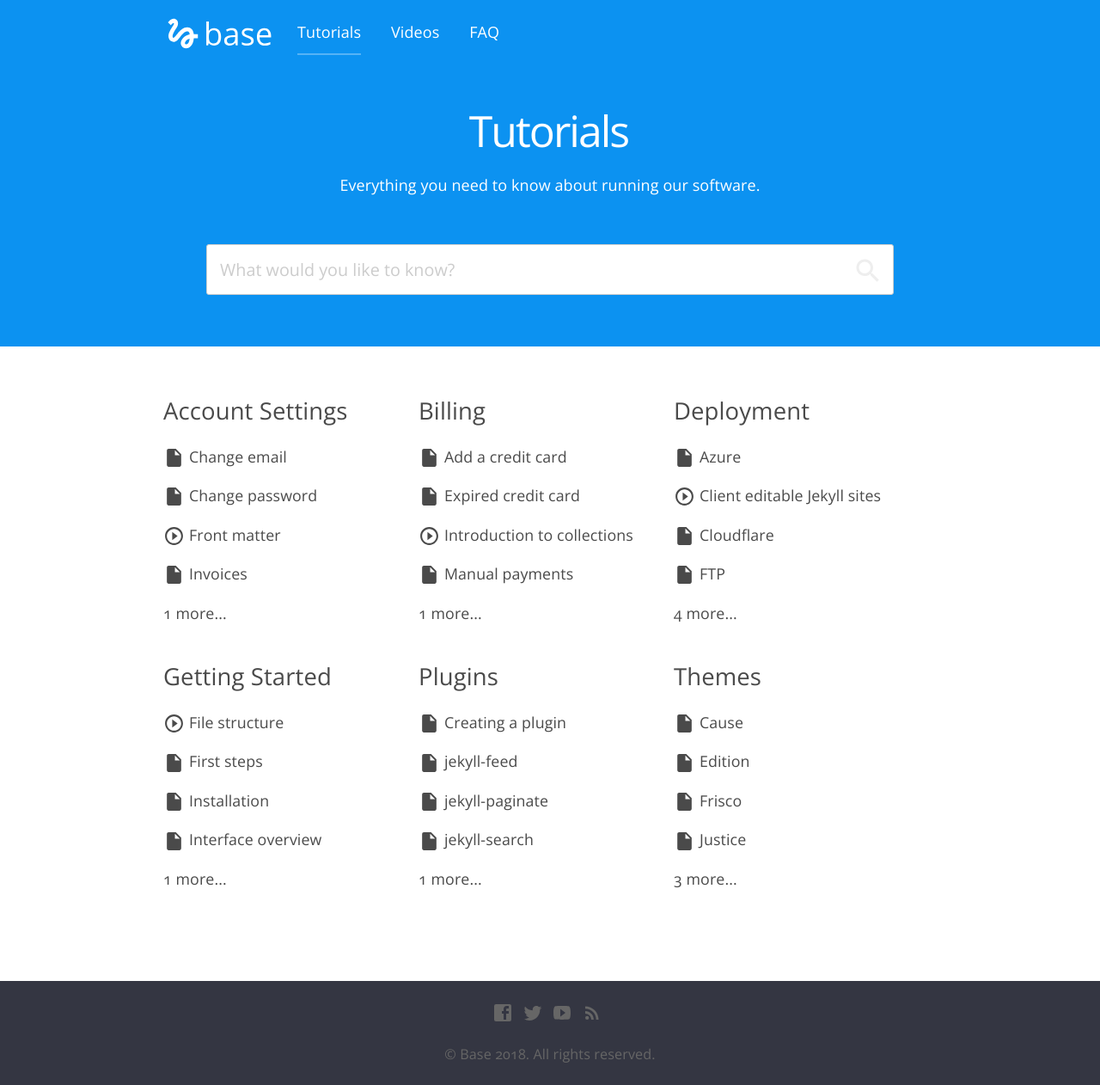
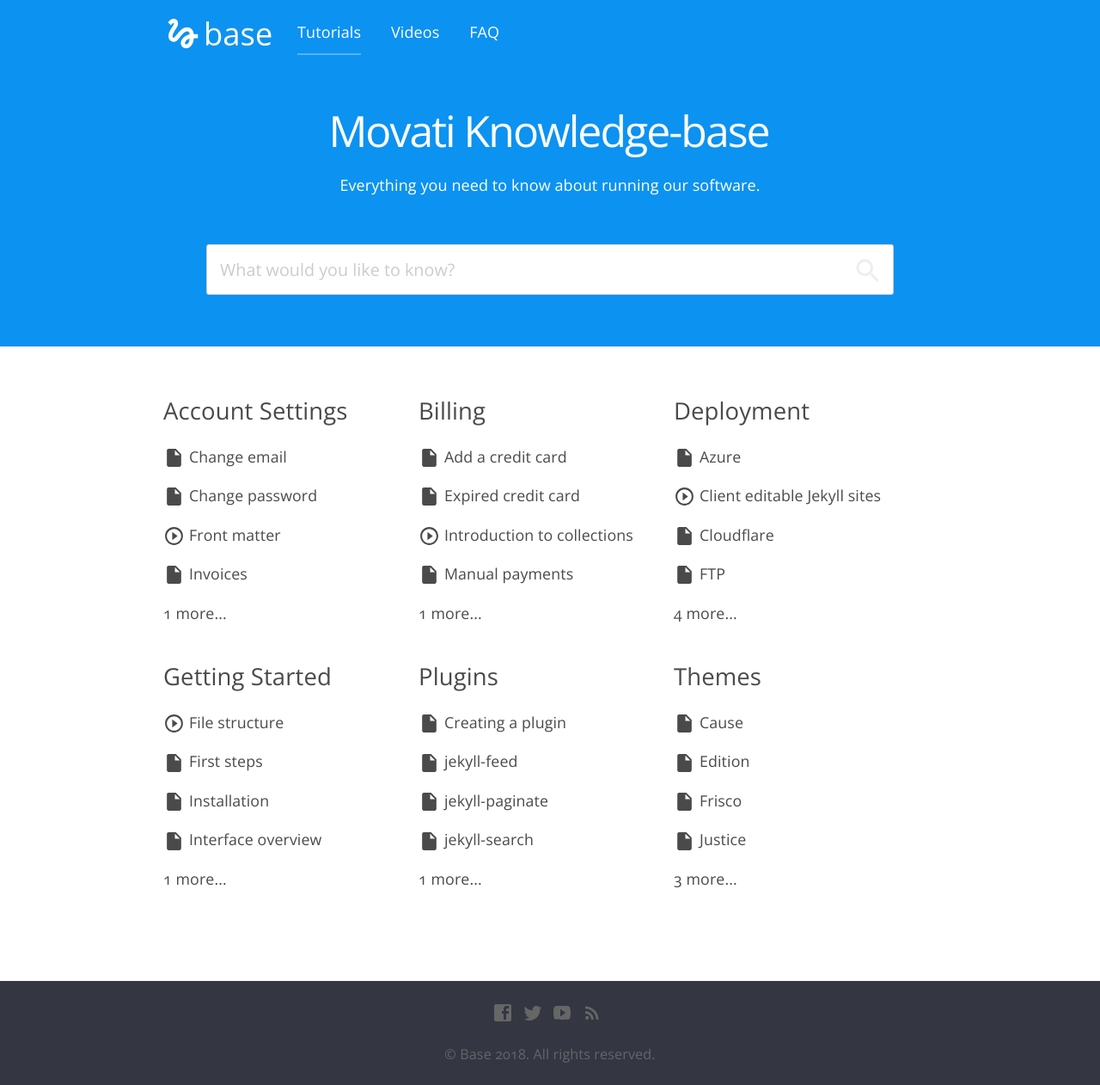
Before and after one commit to mikstraz/Base-Jekyl, a Jekyll site: the page built from index.html, in a window 1280 px wide. Shown: the whole page at 86% size. Built offline with Jekyll 4.4.1, drawn with Linux system fonts in a browser that asks for light colours; nearby versions of some CDN libraries.

Commit message:
Updated '_layouts/default.html' via CloudCannon

```diff
--- a/_layouts/default.html
+++ b/_layouts/default.html
@@ -2,14 +2,14 @@
 
 <html lang="en">
 	<head>
-		<meta charset="utf-8">
-		<meta name="viewport" content="width=device-width, initial-scale=1">
+		<meta charset="utf-8" />
+		<meta name="viewport" content="width=device-width, initial-scale=1" />
 
-		<link rel="stylesheet" href="{{ site.baseurl }}/css/screen.css">
-		<link rel="apple-touch-icon" href="{{ site.baseurl }}/apple-touch-icon.png">
-		<link rel="icon" type="image/png" href="{{ site.baseurl }}/touch-icon.png" sizes="192x192">
-		<link rel="icon" type="image/png" href="{{ site.baseurl }}/images/favicon.png">
-		<link rel="stylesheet" href="//fonts.googleapis.com/css?family=Merriweather:400italic,400,300italic,300,700,700italic|Open+Sans:400italic,600italic,700italic,700,600,400|Inconsolata:400,700">
+		<link rel="stylesheet" href="{{ site.baseurl }}/css/screen.css" />
+		<link rel="apple-touch-icon" href="{{ site.baseurl }}/apple-touch-icon.png" />
+		<link rel="icon" type="image/png" href="{{ site.baseurl }}/touch-icon.png" sizes="192x192" />
+		<link rel="icon" type="image/png" href="{{ site.baseurl }}/images/favicon.png" />
+		<link rel="stylesheet" href="//fonts.googleapis.com/css?family=Merriweather:400italic,400,300italic,300,700,700italic|Open+Sans:400italic,600italic,700italic,700,600,400|Inconsolata:400,700" />
 
 		{% if jekyll.environment == 'production' and site.google_analytics_key != '' %}
 			<script>
@@ -34,7 +34,9 @@
 					{% include navigation.html %}
 				</section>
 				<section class="hero_search">
-					<h1 class="editable">Tutorials</h1>
+					<h1 class="editable">
+						Movati Knowledge-base
+					</h1>
 					<p "editable">Everything you need to know about running our software.</p>
 					{% include search.html %}
 				</section>
```
